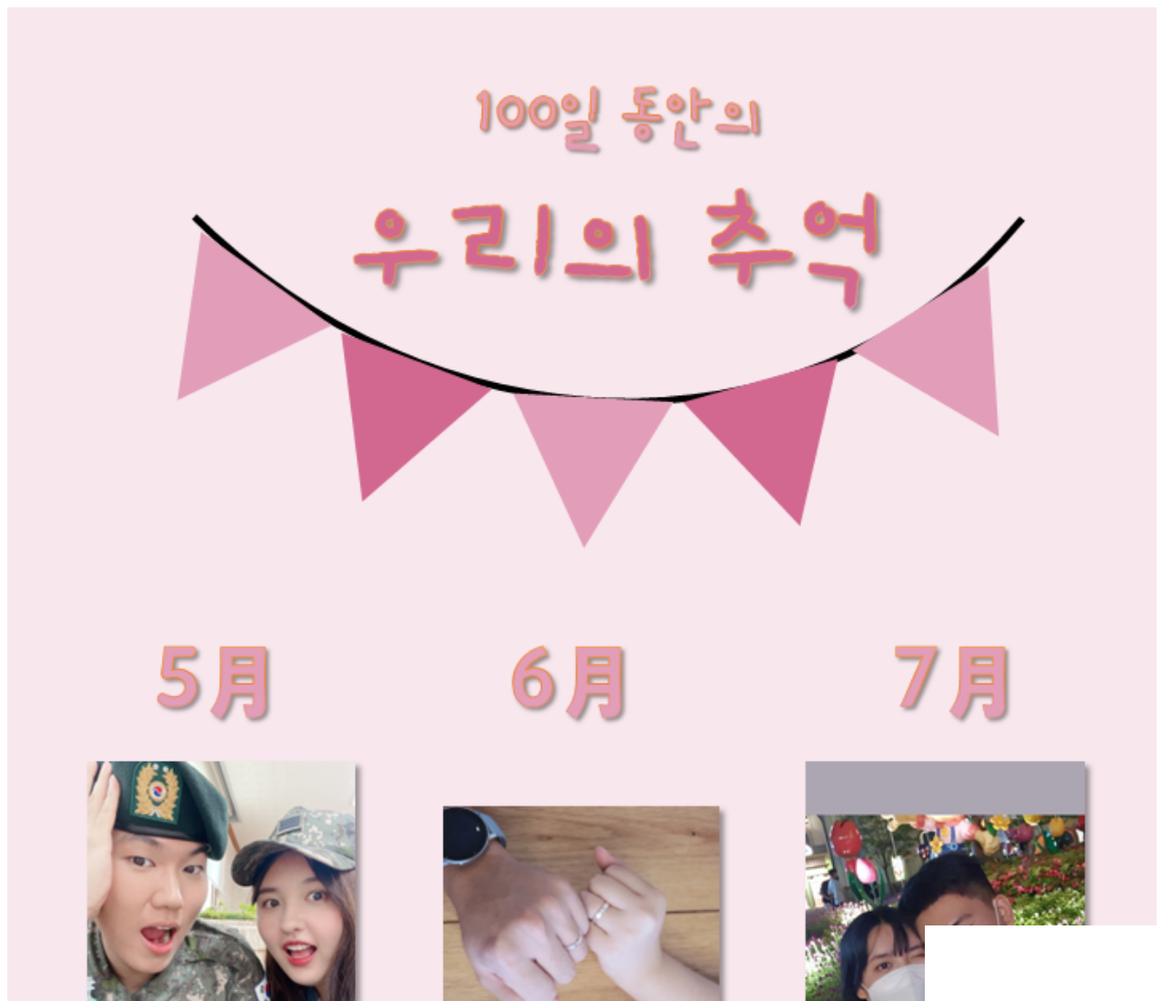
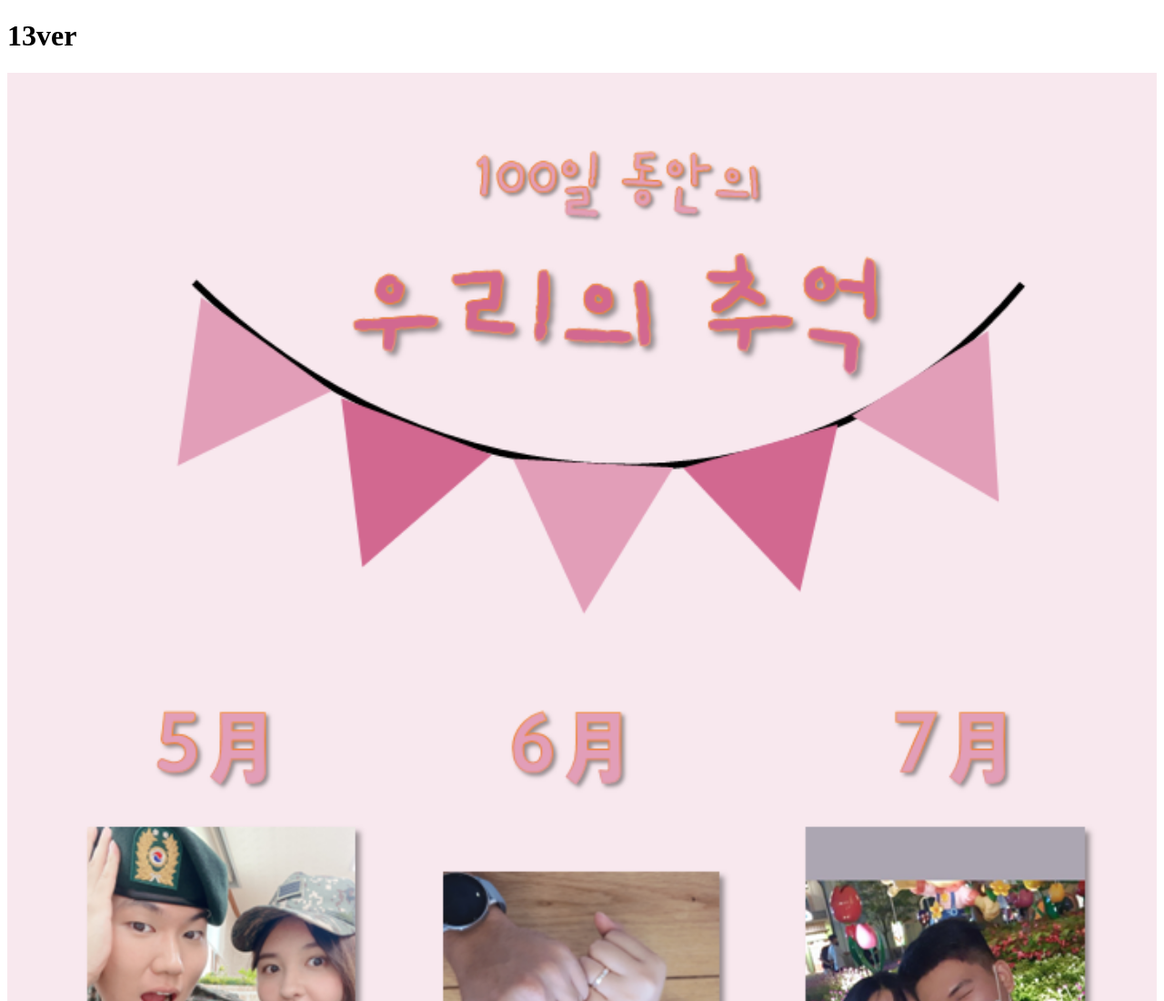
Before and after one commit to garbi23/EventWeb, a plain HTML site: page index.html in a window 1280 px wide. Shown: the top 1100 px of the page at 91% size. Drawn offline with Linux system fonts and the light colour scheme.

Commit message:
Update index.html

```diff
--- a/index.html
+++ b/index.html
@@ -9,6 +9,7 @@
 
   </head>
   <body>
+    <h1> 13ver </h1>
     <img src="images/100.png">
   </body>
 </html>
```
